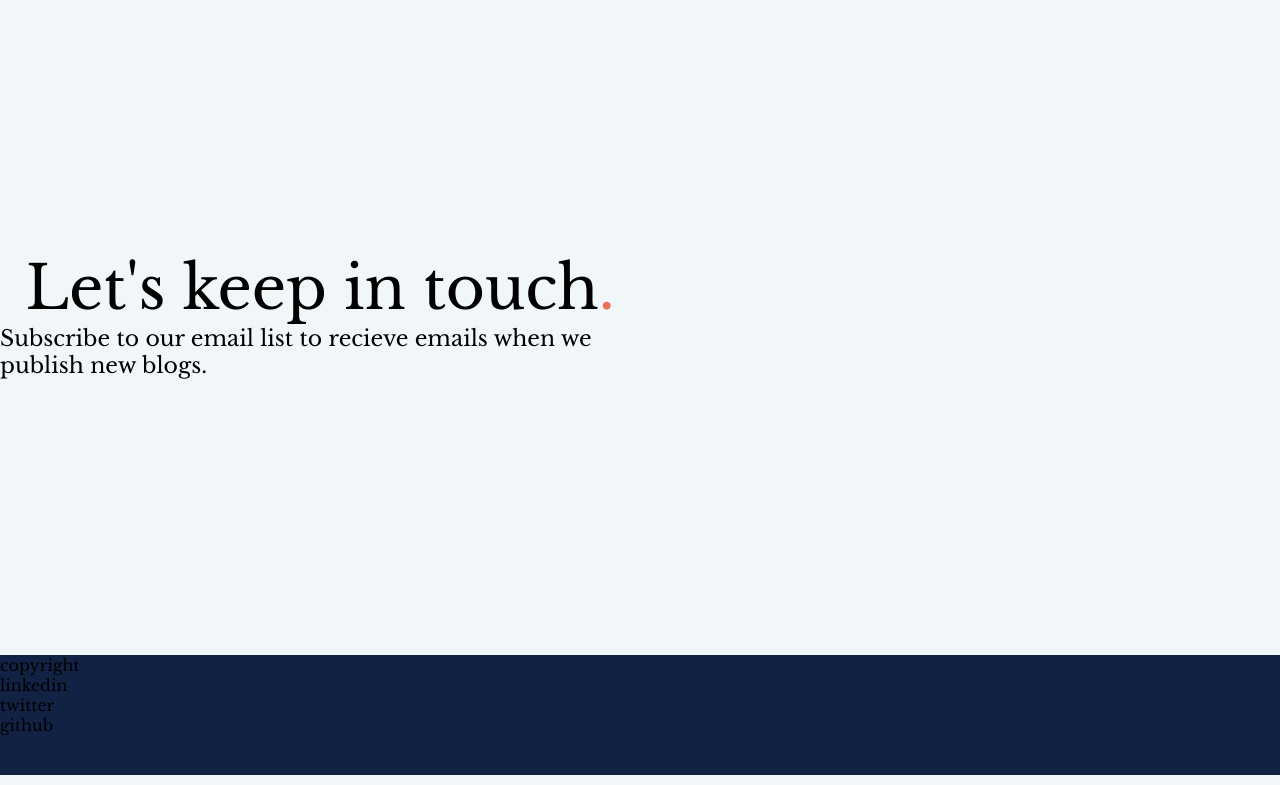
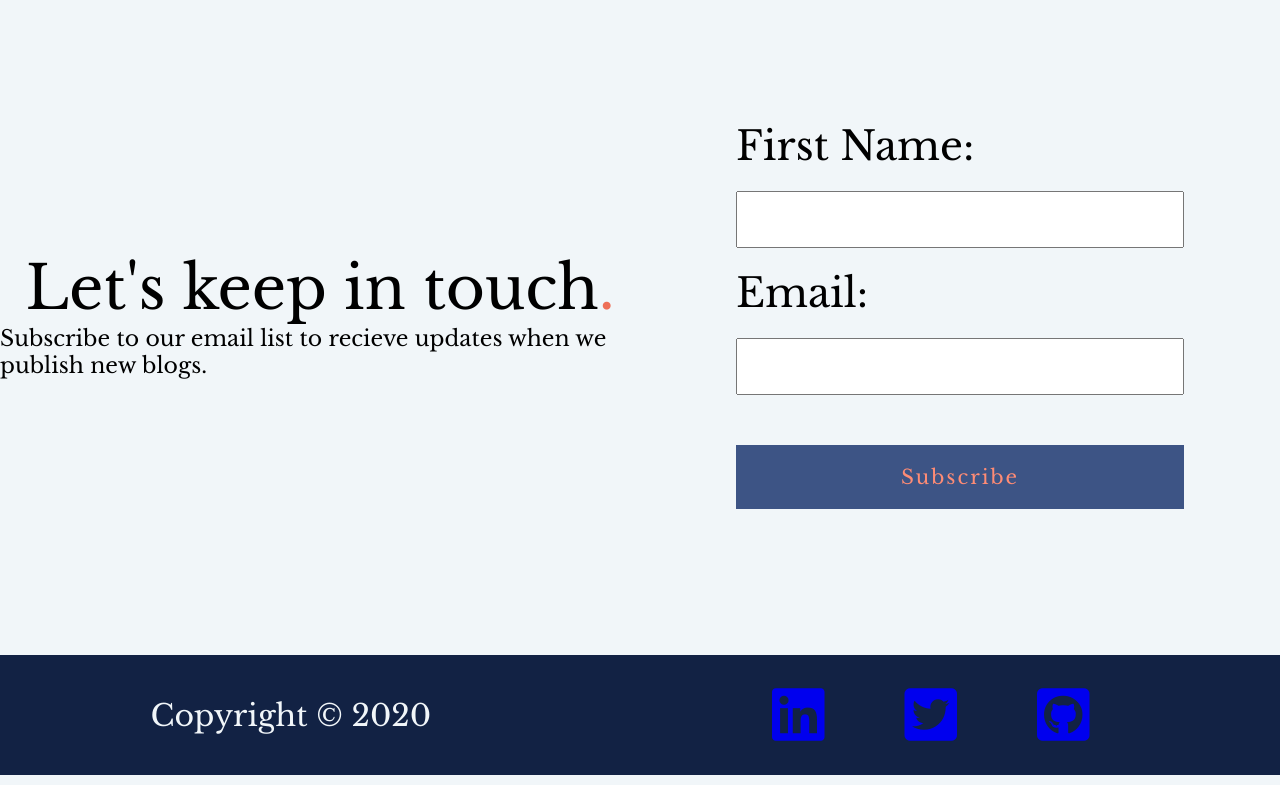
Before and after one commit to David247365/Personal_Blog_Webiste, a plain HTML site: page Blogs/index.html in a window 1280 px wide. Shown: the part 1625-2410 px from the top of the page. Drawn offline with nearby package versions, Linux system fonts and the light colour scheme; a web font is replaced by a local one.

Commit message:
Completed styling and scrolling function on home page

```diff
--- a/Blogs/index.html
+++ b/Blogs/index.html
@@ -4,6 +4,11 @@
     <meta charset="UTF-8">
     <meta name="viewport" content="width=device-width, initial-scale=1.0">
     <title>Ipso Facto</title>
+    <style>
+        html {
+            scroll-behavior: smooth;
+        }
+    </style>
     <link rel="stylesheet" href="/Styles/styles.css">
     <link rel="preconnect" href="https://fonts.gstatic.com">
     <link href="<link rel="preconnect" href="https://fonts.gstatic.com">
@@ -11,6 +16,7 @@
     <link rel="preconnect" href="https://fonts.gstatic.com">
     <link rel="preconnect" href="https://fonts.gstatic.com">
     <link rel="preconnect" href="https://fonts.gstatic.com">
+    <link rel="stylesheet" href="https://pro.fontawesome.com/releases/v5.10.0/css/all.css" integrity="sha384-AYmEC3Yw5cVb3ZcuHtOA93w35dYTsvhLPVnYs9eStHfGJvOvKxVfELGroGkvsg+p" crossorigin="anonymous"/>
     <link href="https://fonts.googleapis.com/css2?family=GFS+Didot&family=Libre+Baskerville:ital,wght@0,400;0,700;1,400&display=swap" rel="stylesheet">
 </head>
 <body>
@@ -20,20 +26,20 @@
                 <h1>IPSO FACTO</h1>
                 <p>A Blog On Philosophers</p>
             </div>
-            <button>Subscribe</button>
+            <a href="#sub-section"><button>Subscribe</button></a>
         </nav>
         <div id="intro-text">
             <p>Let's search for meaning, </br><span>together<span class="period">.</span></span></p>
             <div class="to-blogs-link">
                 <p>Go to blogs</p>
-                <img src="/Assets/download-arrow.svg" alt="Down Arrow">
+                <a href="#blogs"><img src="/Assets/download-arrow.svg" alt="Down Arrow"></a>
             </div>
         </div>
         <div id="hero-image">
             <img src="/Assets/pexels-zack-jarosz-1727658.jpg" alt="photo of a statue">
         </div>
     </div>
-    <section class="content">
+    <section class="content" id="blogs">
         <a class="card">
             <img src="/Assets/pexels-andreea-ch-1251720.jpg" alt="Photo of a statue">
             <p>ARISTOTLE</br>(384–322 BCE)</p>
@@ -51,25 +57,27 @@
             <p>KARL MARX</br>(1818–83)</p>
         </a>
     </section>
-    <section class="subscribe">
+    <section class="subscribe" id="sub-section">
         <section class="subscribe-text">
             <p>Let's keep in touch<span class="period">.</span></p>
-            <p>Subscribe to our email list to recieve emails when we publish new blogs.</p>
+            <p>Subscribe to our email list to recieve updates when we publish new blogs.</p>
         </section>
         <form action="">
+            <div class="subscribe-form">
                 <label for="name">First Name:</label>
                 <input type="text" name="name" id="name">
                 <label for="email">Email:</label>
                 <input type="text" name="email" id="email">
                 <button type="submit">Subscribe</button>
+            </div>
         </form>
     </section>
     <footer>
-        <p>copyright</p>
+        <p>Copyright &#169 2020</p>
         <ul>
-            <li>linkedin</li>
-            <li>twitter</li>
-            <li>github</li>
+            <li><a href="https://www.linkedin.com/in/david-soto-997a501a2/" target="_blank"><i class="fab fa-linkedin fa-3x"></i></a></li>
+            <li><a href="https://twitter.com/DavidsJourney23" target="_blank"><i class="fab fa-twitter-square fa-3x"></i></a></li>
+            <li><a href="https://github.com/David247365" target="_blank"><i class="fab fa-github-square fa-3x"></i></a></li>
         </ul>
     </footer>
 </body>
--- a/Styles/landing-page.css
+++ b/Styles/landing-page.css
@@ -124,6 +124,10 @@ nav button:hover {
     animation-direction: alternate;
 }
 
+#intro-text a {
+    text-align: center;
+}
+
 @keyframes arrow {
     100%{transform: translateY(20px);}
 }
--- a/Styles/subsrcibe-section.css
+++ b/Styles/subsrcibe-section.css
@@ -21,7 +21,70 @@
     color: #ee6f57;
 }
 
+form {
+    display: flex;
+    justify-content: center;
+    align-items: center;
+    font-size: 40px;
+}
+
+.subscribe-form {
+    display: flex;
+    flex-direction: column;
+    width: 70%;
+}
+
+.subscribe-form button {
+    border-style: none;
+    background-color: #3d5485;
+    color: #ff8c75;
+    margin-top: 30px;
+    padding: 20px;
+    font-size: 20px;
+    letter-spacing: 2px;
+    cursor: pointer;
+}
+
+.subscribe-form label {
+    margin-bottom: 20px;
+}
+
+input {
+    width: 100%;
+    padding: 18px;
+    margin-bottom: 20px;
+}
+
+
 footer {
+    font-size: 30px;
     height: 15vh;
     background-color: #122244;
+    display: flex;
+    flex-direction: row;
+    justify-content: space-around;
+    align-items: center;
+    color: #f1f6f9;
 }
+
+footer ul {
+    display: flex;
+    flex-direction: row;
+}
+
+footer li {
+    padding: 40px;
+    list-style: none;
+    font-size: 20px;
+}
+
+footer a {
+    cursor: pointer;
+    text-decoration: none;
+
+}
+
+footer a:visited {
+    text-decoration: none;
+    color: #f1f6f9;
+  }
```
Lines whose indentation alone changed are shown as unchanged.
